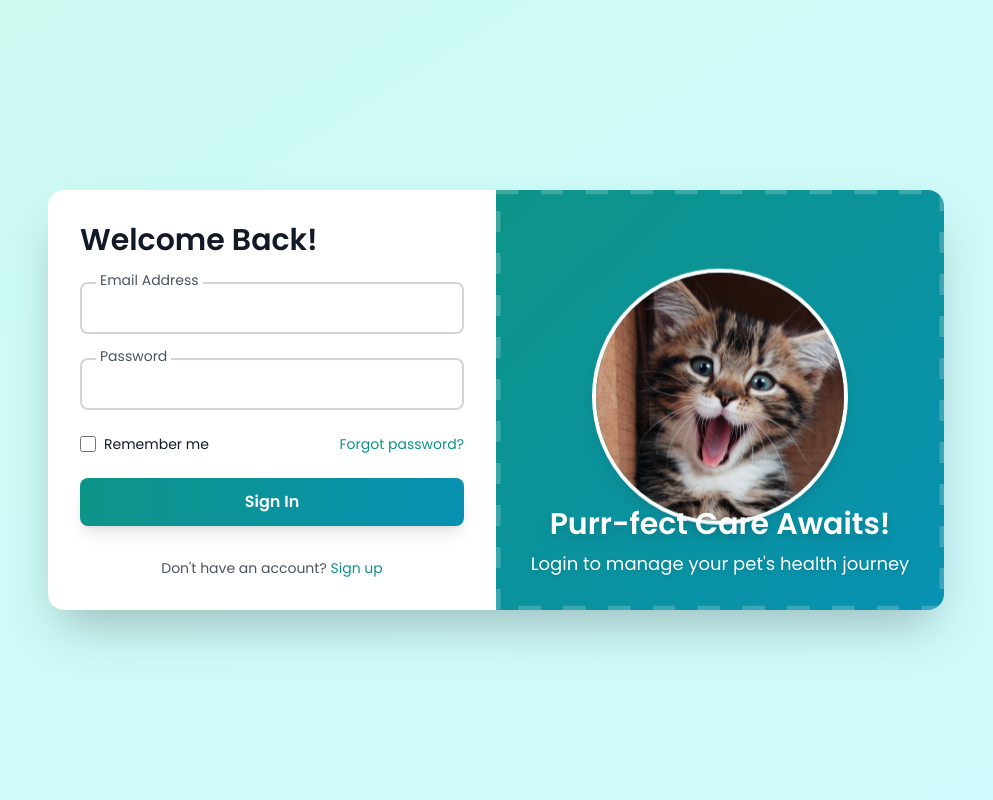
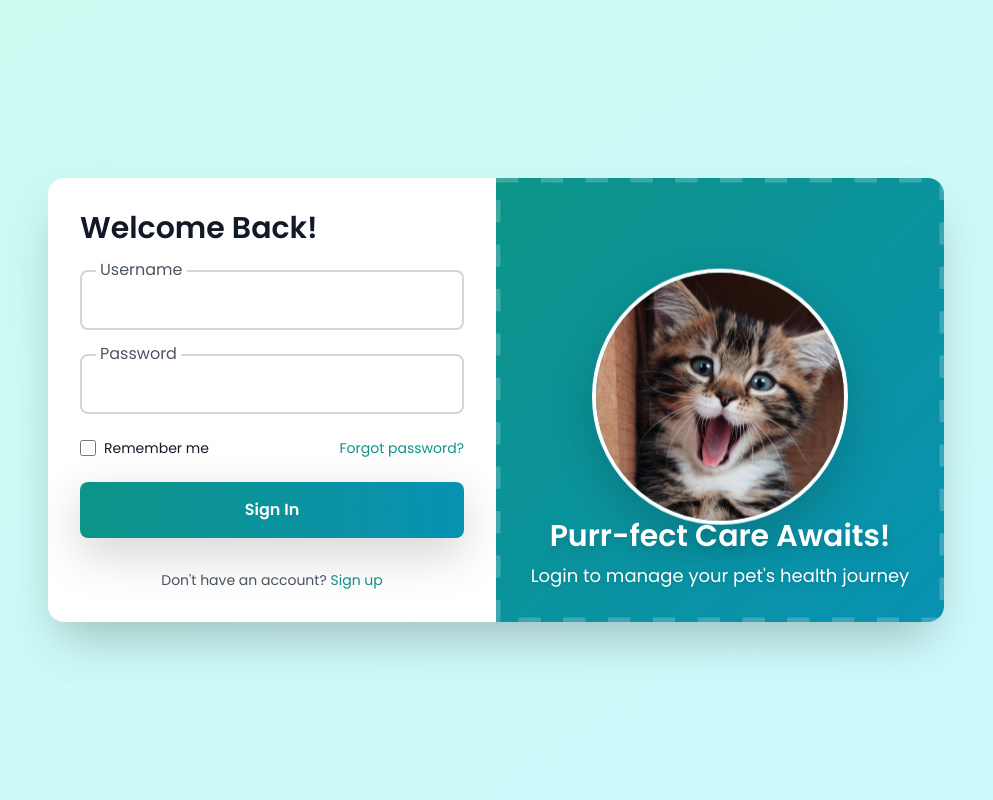
Before and after one commit to karl2522/PetVet---Final, a Django app: page /accounts/login/ in a window 1280 px wide. Shown: the whole page, without its empty margins (144-1137 px from the left). Run offline with Django 5.2, Linux system fonts and the light colour scheme; some libraries are stand-ins or nearby versions.

Commit message:
fix the logic of register and login

```diff
--- a/appointments/templates/appointments/appointment_detail.html
+++ b/appointments/templates/appointments/appointment_detail.html
@@ -11,7 +11,7 @@
                 <a href="{% url 'appointments:appointment_list' %}" class="text-decoration-none">
                     <i class="fas fa-arrow-left"></i> Back to Appointments
                 </a>
-                {% if appointment.status == 'PENDING' or appointment.status != 'APPROVED' %}
+                {% if appointment.status == 'PENDING' %}
                 <button type="button" class="btn btn-danger" data-bs-toggle="modal" data-bs-target="#cancelModal">
                     <i class="bi bi-x-circle me-2"></i>Cancel Appointment
                 </button>
--- a/appointments/templates/base.html
+++ b/appointments/templates/base.html
@@ -13,7 +13,7 @@
         :root {
             --primary-color: #5BA199;
             --secondary-color: #FFD233;
-            --light-cream: #FFF9EA;
+            --light-cream: #F9f9f9;
         }
 
         body {
@@ -148,7 +148,7 @@
         .btn-auth-outline {
             background-color: transparent;
             border-color: #FFC107;
-            color: #FFC107;
+            color: #000;
         }
 
         .btn-auth-outline:hover {
--- a/appointments/views.py
+++ b/appointments/views.py
@@ -98,8 +98,8 @@ def cancel_appointment(request, pk):
         messages.error(request, 'You do not have permission to cancel this appointment.')
         return redirect('appointments:appointment_detail', pk=pk)
 
-    # Check if appointment can be cancelled (only PENDING or APPROVED)
-    if appointment.status not in ['PENDING', 'APPROVED']:
+    # Check if appointment can be cancelled (only PENDING)
+    if appointment.status not in ['PENDING']:
         messages.error(request, 'This appointment cannot be cancelled.')
         return redirect('appointments:appointment_detail', pk=pk)
 
--- a/registration_login/forms.py
+++ b/registration_login/forms.py
@@ -21,5 +21,9 @@ class CreateUserForm(UserCreationForm):
 
 # Authenicate a user (Model Form)
 class LoginForm(AuthenticationForm):
-    username = forms.CharField(widget=TextInput())
-    password = forms.CharField(widget=PasswordInput())
+    username = forms.CharField(
+        widget=TextInput(attrs={'autocomplete': 'username'})
+    )
+    password = forms.CharField(
+        widget=forms.PasswordInput(attrs={'autocomplete': 'current-password'})
+    )
--- a/registration_login/templates/registration_login/my_login.html
+++ b/registration_login/templates/registration_login/my_login.html
@@ -1,12 +1,18 @@
-{% load static %}
-
 <!DOCTYPE html>
 <html lang="en">
 <head>
     <meta charset="UTF-8">
     <meta name="viewport" content="width=device-width, initial-scale=1.0">
     <title>Login - PetVet</title>
+
+    {% load static %}
+    {% load crispy_forms_tags %}
+    {% load widget_tweaks %}
+
+    <link href="https://cdn.jsdelivr.net/npm/bootstrap@5.3.0/dist/css/bootstrap.min.css" rel="stylesheet">
+    <link href="https://cdn.jsdelivr.net/npm/bootstrap-icons/font/bootstrap-icons.css" rel="stylesheet">
     <link href="https://fonts.googleapis.com/css2?family=Poppins:wght@400;600&display=swap" rel="stylesheet">
+
     <script src="https://cdn.tailwindcss.com"></script>
     <style>
         @keyframes float {
@@ -21,21 +27,72 @@
         * {
             font-family: 'Poppins', sans-serif;
         }
+
+        /* Toast Styles */
+        .toast-container {
+            z-index: 1050;
+        }
+
+        .toast {
+            min-width: 300px;
+            background: white;
+            border: none;
+            box-shadow: 0 0.5rem 1rem rgba(0, 0, 0, 0.15);
+        }
+
+        .toast-header {
+            border-bottom: none;
+            padding: 0.75rem 1rem;
+            background-color: #e22323 !important;
+            color: white !important;
+        }
+
+        .toast-body {
+            padding: 1rem;
+            font-size: 0.9rem;
+            background-color: #d2f4ea;
+            color: #74160f;
+        }
+
+        .btn-close {
+            filter: invert(1) grayscale(100%) brightness(200%);
+            opacity: 0.8;
+        }
     </style>
 </head>
 <body class="bg-gradient-to-br from-teal-100 to-cyan-100 min-h-screen flex items-center justify-center p-4">
+    {% if messages %}
+    <div class="toast-container position-fixed bottom-0 end-0 p-3" style="z-index: 1050;">
+        {% for message in messages %}
+            <div class="toast show" role="alert" aria-live="assertive" aria-atomic="true">
+                <div class="toast-header">
+                    <strong class="me-auto">
+                        <i class="bi bi-exclamation-triangle me-1"></i>
+                        Notification
+                    </strong>
+                    <button type="button" class="btn-close" data-bs-dismiss="toast"></button>
+                </div>
+                <div class="toast-body">
+                    {{ message }}
+                </div>
+            </div>
+        {% endfor %}
+    </div>
+    {% endif %}
+
     <div class="bg-white rounded-2xl shadow-2xl overflow-hidden max-w-4xl w-full flex flex-col-reverse md:flex-row">
         <!-- Login Form Section -->
         <div class="md:w-1/2 p-8">
             <h2 class="text-3xl font-extrabold text-gray-900 mb-6">Welcome Back!</h2>
-            <form class="space-y-6">
+            <form method="POST" class="space-y-6" autocomplete="off">
+                {% csrf_token %}
                 <div class="relative">
-                    <input type="email" id="email" name="email" required class="peer w-full px-4 py-3 border-2 border-gray-300 rounded-lg outline-none transition-all duration-300 focus:border-teal-500 placeholder-transparent">
-                    <label for="email" class="absolute left-4 -top-3 text-sm text-gray-600 bg-white px-1 transition-all duration-300 peer-placeholder-shown:top-3 peer-placeholder-shown:text-base peer-focus:-top-3 peer-focus:text-sm peer-focus:text-teal-500">Email Address</label>
+                    {{ form.username|add_class:"peer w-full px-4 py-3 border-2 border-gray-300 rounded-lg outline-none transition-all duration-300 focus:border-teal-500 placeholder-transparent" }}
+                    <label for="username" class="absolute left-4 -top-3 text-base text-gray-600 bg-white px-1 transition-all duration-300 peer-placeholder-shown:top-3 peer-placeholder-shown:text-base peer-focus:-top-3 peer-focus:text-sm peer-focus:text-teal-500">Username</label>
                 </div>
                 <div class="relative">
-                    <input type="password" id="password" name="password" required class="peer w-full px-4 py-3 border-2 border-gray-300 rounded-lg outline-none transition-all duration-300 focus:border-teal-500 placeholder-transparent">
-                    <label for="password" class="absolute left-4 -top-3 text-sm text-gray-600 bg-white px-1 transition-all duration-300 peer-placeholder-shown:top-3 peer-placeholder-shown:text-base peer-focus:-top-3 peer-focus:text-sm peer-focus:text-teal-500">Password</label>
+                    {{ form.password|add_class:"peer w-full px-4 py-3 border-2 border-gray-300 rounded-lg outline-none transition-all duration-300 focus:border-teal-500 placeholder-transparent" }}
+                    <label for="password" class="absolute left-4 -top-3 text-base text-gray-600 bg-white px-1 transition-all duration-300 peer-placeholder-shown:top-3 peer-placeholder-shown:text-base peer-focus:-top-3 peer-focus:text-sm peer-focus:text-teal-500">Password</label>
                 </div>
                 <div class="flex items-center justify-between">
                     <div class="flex items-center">
@@ -67,5 +124,44 @@
             </div>
         </div>
     </div>
+
+    <script>
+        document.addEventListener('DOMContentLoaded', function() {
+        // Debugging: Log when DOM is fully loaded
+        console.log("Document loaded. Checking for toast elements...");
+
+        var toastElements = document.querySelectorAll('.toast');
+        if (toastElements.length > 0) {
+            console.log(`Found ${toastElements.length} toast elements.`);
+        } else {
+            console.log("No toast elements found.");
+        }
+
+        toastElements.forEach(function(toast) {
+            // Debugging: Log when each toast is processed
+            console.log("Processing toast element...");
+
+            // Show toast
+            toast.classList.add('show');
+            console.log("Toast is shown.");
+
+            // Automatically remove after 5 seconds
+            setTimeout(function() {
+                toast.classList.remove('show');
+                console.log("Toast removed after 5 seconds.");
+            }, 5000);
+
+            // Close button functionality
+            var closeBtn = toast.querySelector('.btn-close');
+            if (closeBtn) {
+                closeBtn.addEventListener('click', function() {
+                    toast.classList.remove('show');
+                    console.log("Toast manually closed.");
+                });
+            }
+        });
+    });
+
+    </script>
 </body>
 </html>
--- a/registration_login/views.py
+++ b/registration_login/views.py
@@ -79,11 +79,15 @@ def my_login(request):
                 return redirect('homepage:index')
             else:
                 messages.error(request, 'Invalid username or password')
+        else:
+            print(form.errors)
+            messages.error(request, 'Invalid username or password')
     else:
         form = LoginForm()
 
     context = {'form': form}
     return render(request, 'registration_login/my_login.html', context=context)
+
 
 def user_logout(request):
     logout(request)
```
Also changed, not shown: registration_login/templates/registration_login/register.html (+4 -4 lines).
